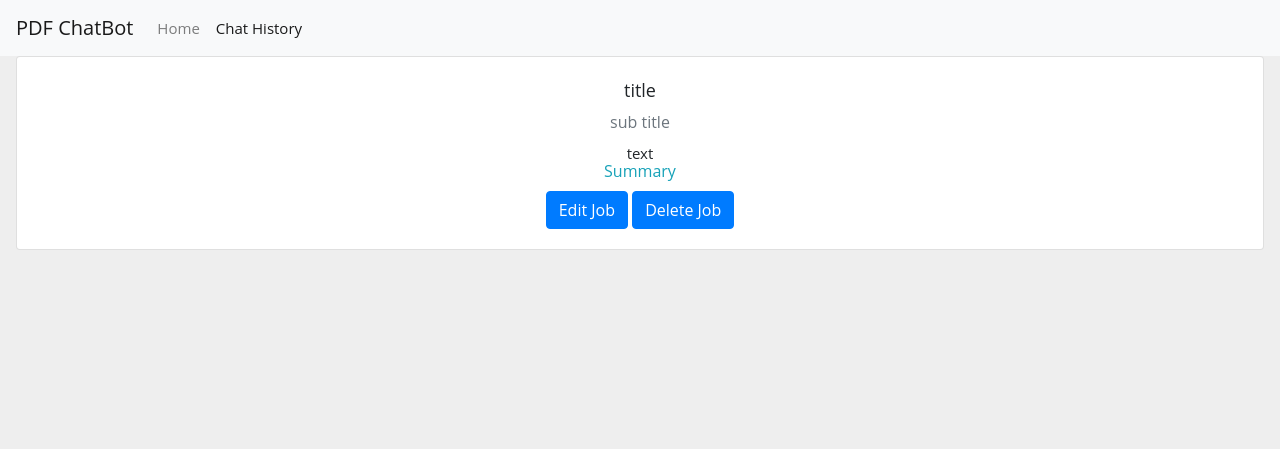
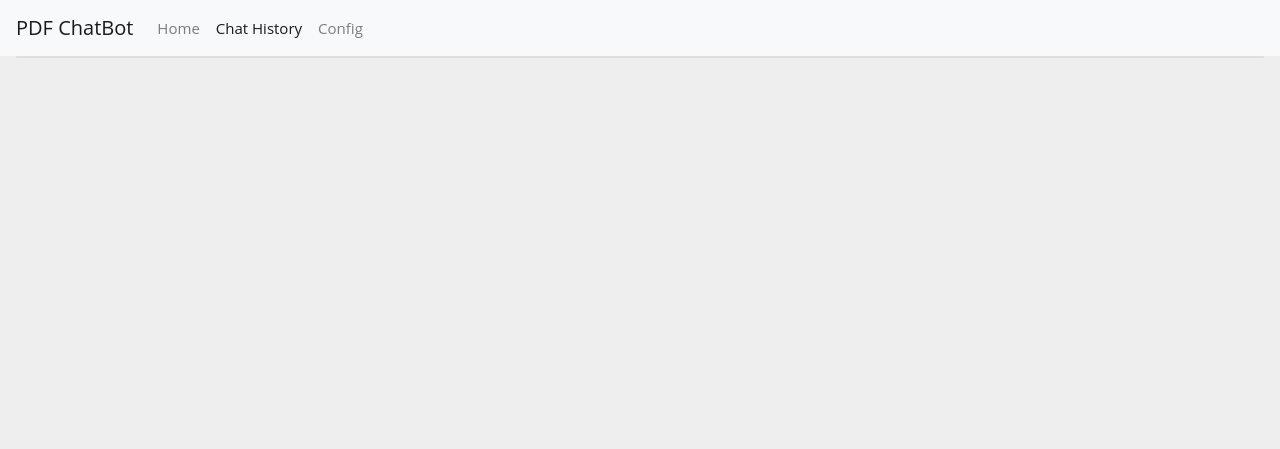
Before and after one commit to luke1212/Chat-With-PDF-Flask-Langchain-Openai-, a Flask app: page /chathistory in a window 1280 px wide. Shown: the top 449 px of the page. Run offline with Flask 3, Linux system fonts and the light colour scheme; some libraries are stand-ins or nearby versions.

Commit message:
Add config route and template

```diff
--- a/app/app.py
+++ b/app/app.py
@@ -70,6 +70,14 @@ def chathistory():
         print(f"Error: {str(e)}")
         abort(404)
 
+@app.route('/config', methods=['GET', 'POST'])
+def config():
+    try:
+        return render_template('config.html')
+    except Exception as e:
+        print(f"Error: {str(e)}")
+        abort(404)
+
 @app.route("/get", methods=["GET", "POST"])
 def get_bot_response():
     if file_server.get_pdf_names(doc_path) == []:
--- a/app/templates/base.html
+++ b/app/templates/base.html
@@ -21,6 +21,11 @@
             >Chat History</a
           >
         </li>
+        <li
+          class="nav-item {% if request.path == '/config' %}active{% endif %}"
+        >
+          <a class="nav-link" href="{{ url_for('config') }}">Config</a>
+        </li>
       </ul>
     </div>
   </nav>
--- a/app/templates/chat_history.html
+++ b/app/templates/chat_history.html
@@ -1,16 +1,6 @@
 {% extends 'base.html' %} {% block header %}
 <h1>{% block title %}Chat History{% endblock %}</h1>
 {% endblock %} {% block content %}
-<div class="card">
-  <div class="card-body">
-    <h5 class="card-title">title</h5>
-    <h6 class="card-subtitle mb-2 text-muted">sub title</h6>
-    <p class="card-text">text</p>
-    <h6 class="card-subtitle mb-2 text-info">Summary</h6>
-    <p class="card-text"></p>
-    <a href="" class="btn btn-primary">Edit Job</a>
-    <a href="" class="btn btn-primary">Delete Job</a>
-  </div>
-</div>
+<div class="card"></div>
 <br />
 {% endblock %}
```
Also changed, not shown: app/templates/config.html (+1 -9 lines).
